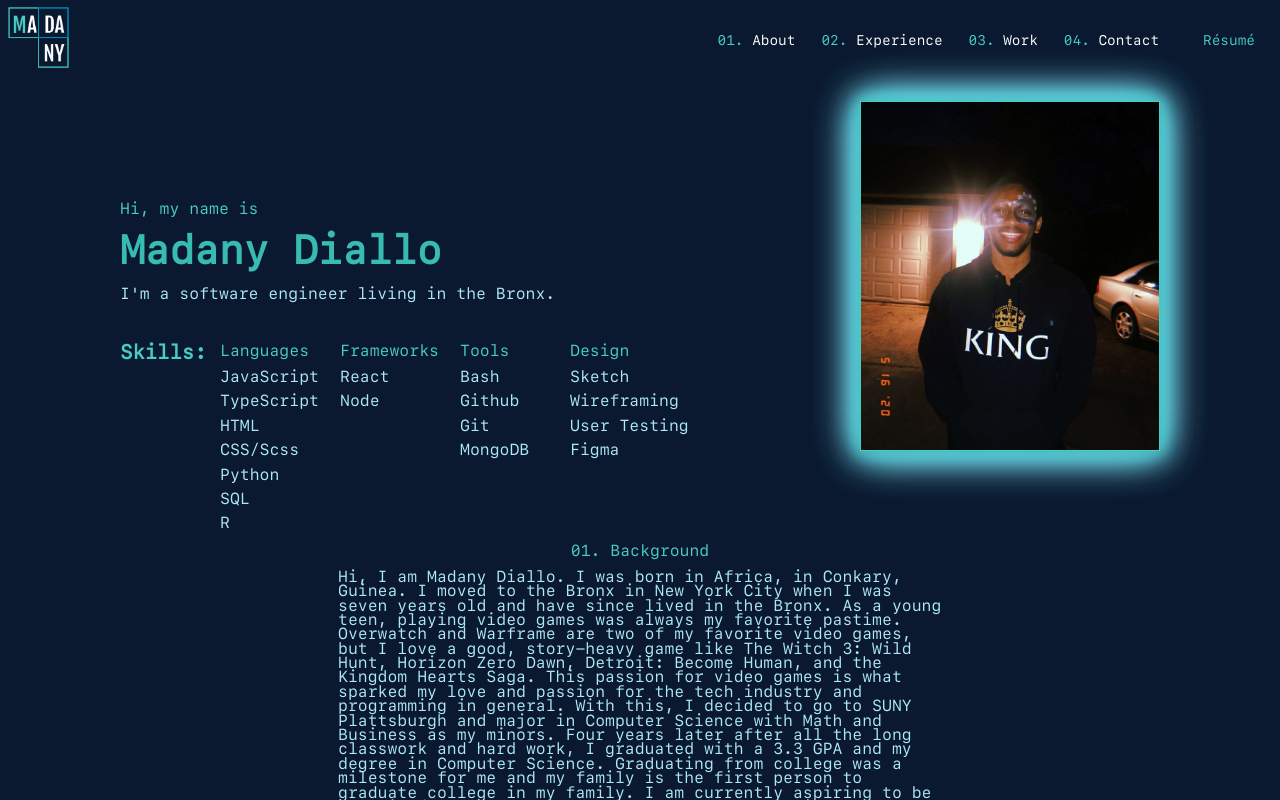
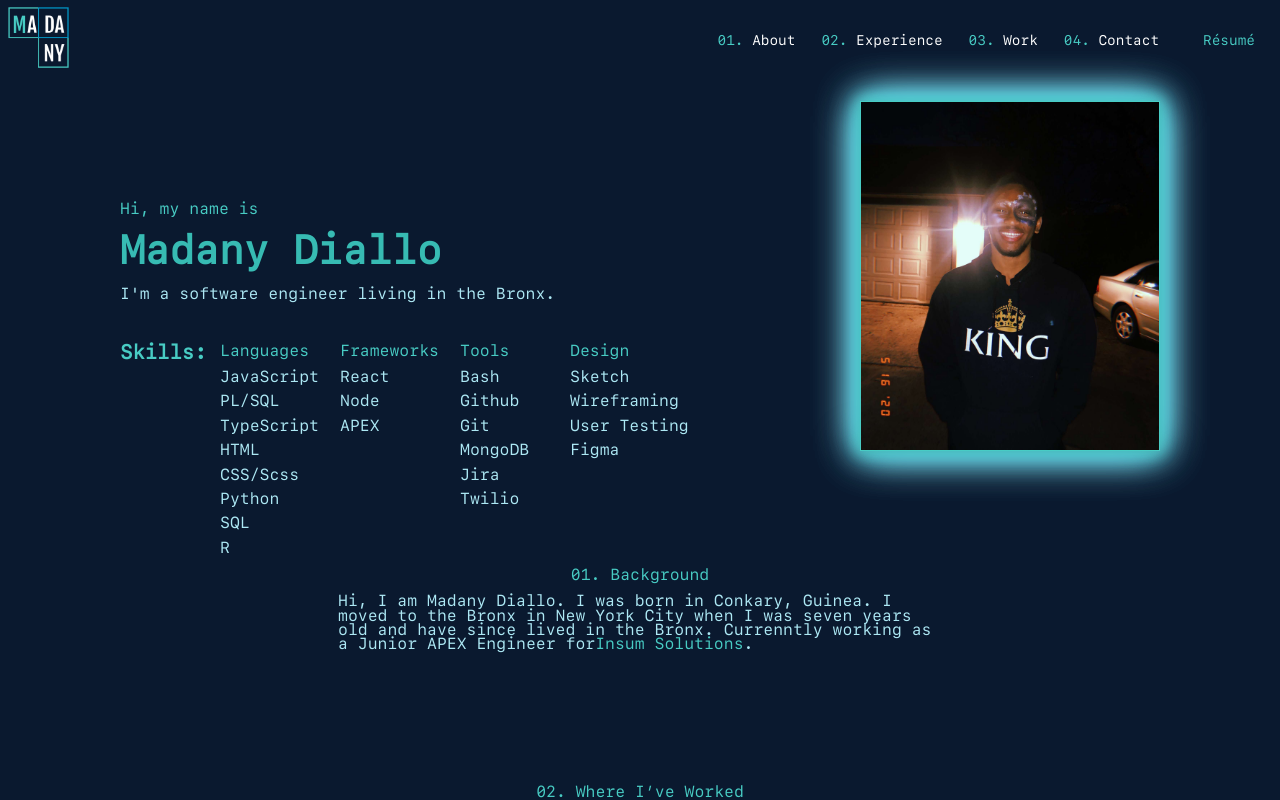
Before and after one commit to mdial009/Websitev2, a React (Create React App) app: page / in a window 1280 px wide. Shown: the top 800 px of the page. Built offline with nearby package versions, Linux system fonts and the light colour scheme.

Commit message:
updates to about me

```diff
--- a/src/components/sections/About.js
+++ b/src/components/sections/About.js
@@ -28,6 +28,7 @@ export default function About() {
             <div className="languages">
               Languages
               <p>JavaScript </p>
+              <p>PL/SQL</p>
               <p>TypeScript</p>
               <p>HTML</p>
               <p>CSS/Scss</p>
@@ -37,9 +38,9 @@ export default function About() {
             </div>
             <div className="Frameworks">
               Frameworks
-              <p> React</p>
+              <p>React</p>
               <p>Node</p>
-              <span> </span>
+              <p>APEX</p>
             </div>
             <div className="Tools">
               Tools
@@ -47,6 +48,8 @@ export default function About() {
               <p>Github</p>
               <p>Git</p>
               <p>MongoDB</p>
+              <p>Jira</p>
+              <p>Twilio</p>
             </div>
             <div className="Design">
               Design
@@ -59,25 +62,11 @@ export default function About() {
           <div className="aboutme">
             <span className="background">01. Background</span>
             <p>
-              Hi, I am Madany Diallo. I was born in Africa, in Conkary, Guinea.
-              I moved to the Bronx in New York City when I was seven years old
-              and have since lived in the Bronx. As a young teen, playing video
-              games was always my favorite pastime. Overwatch and Warframe are
-              two of my favorite video games, but I love a good, story-heavy
-              game like The Witch 3: Wild Hunt, Horizon Zero Dawn, Detroit:
-              Become Human, and the Kingdom Hearts Saga. This passion for video
-              games is what sparked my love and passion for the tech industry
-              and programming in general. With this, I decided to go to SUNY
-              Plattsburgh and major in Computer Science with Math and Business
-              as my minors. Four years later after all the long classwork and
-              hard work, I graduated with a 3.3 GPA and my degree in Computer
-              Science. Graduating from college was a milestone for me and my
-              family is the first person to graduate college in my family. I am
-              currently aspiring to be a Mobile/Web Developer. I use most of my
-              free time to go on YouTube and learn new things in mobile or web
-              development. My dream is to be able to develop something or
-              anything to eventually help my community or the world be a better
-              place, whether that be solo or as a team.
+              Hi, I am Madany Diallo. I was born in Conkary, Guinea. I moved to
+              the Bronx in New York City when I was seven years old and have
+              since lived in the Bronx. Currenntly working as a Junior APEX
+              Engineer for
+              <a href="https://www.insum.ca/about-us/">Insum Solutions</a>.
             </p>
           </div>
         </div>
```
Also changed, not shown: 1 other file (tests, documents, lock files or other folders).
